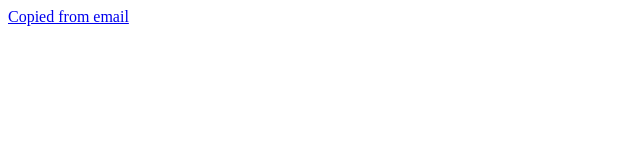
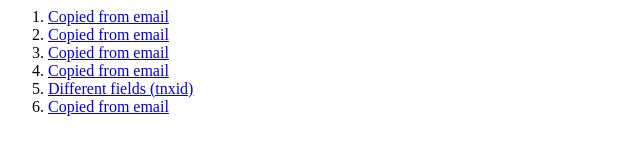
Before and after one commit to brian-carroll/junk, a plain HTML site: page index.html in a window 1280 px wide. Shown: the whole page, without its empty margins (0-640 px from the left). Drawn offline with Linux system fonts and the light colour scheme.

Commit message:
More links from more emails

```diff
--- a/index.html
+++ b/index.html
@@ -6,9 +6,47 @@
 
 <body>
 
-  <a href="https://api.thetrainline.com/mobile/op/orderhistory/deeplink?email=BRIAN.CARROLL@THETRAINLINE.COM&orderid=4a5ed395-e591-48e6-9d65-15ac3e9fb19c&token=3TB6HKJX4B">
-    Copied from email
-  </a>
+  <ol>
+
+    <li>
+      <a href="https://api.thetrainline.com/mobile/op/orderhistory/deeplink?email=BRIAN.CARROLL@THETRAINLINE.COM&orderid=4a5ed395-e591-48e6-9d65-15ac3e9fb19c&token=3TB6HKJX4B">
+        Copied from email
+      </a>
+    </li>
+
+    <li>
+      <a href="https://api.thetrainline.com/mobile/op/orderhistory/deeplink?email=BRIAN.CARROLL@THETRAINLINE.COM&orderid=6c831c1b-f3d6-40d7-8792-0bb91fc4b151&token=X4LJ2N9J65&utm_medium=email_1P&utm_source=trigger_1P&utm_campaign=TL_L_ONE_Booking_Confirmation_1P&utm_content=TL_L_ONE_Booking_Confirmation_1P">
+        Copied from email
+      </a>
+    </li>
+
+    <li>
+      <a href="https://api.thetrainline.com/mobile/op/orderhistory/deeplink?email=BRIAN.CARROLL@THETRAINLINE.COM&orderid=048242ce-7c69-4804-a202-2cd3de9e469d&token=X3TN34FWKH&utm_medium=email_1P&utm_source=trigger_1P&utm_campaign=TL_L_ONE_Booking_Confirmation_1P&utm_content=TL_L_ONE_Booking_Confirmation_1P">
+        Copied from email
+      </a>
+    </li>
+
+    <li>
+      <a href="https://api.thetrainline.com/mobile/op/orderhistory/deeplink?email=BRIAN.CARROLL@THETRAINLINE.COM&orderid=720154ba-7484-4bb3-8eec-7f0cfdda77ba&token=FL6B4259GB&utm_medium=email_1P&utm_source=trigger_1P&utm_campaign=TL_L_ONE_Booking_Confirmation_1P&utm_content=TL_L_ONE_Booking_Confirmation_1P">
+        Copied from email
+      </a>
+    </li>
+
+    <li>
+      <a href="https://api.thetrainline.com/mobile/tickets/deeplink?email=BRIAN.CARROLL@THETRAINLINE.COM&tnxid=2181816563&token=RB75T2TGH7&utm_medium=email_TRACS&utm_source=trigger_TRACS&utm_campaign=TL_L_ONE_Booking_Confirmation_TRACS&utm_content=TL_L_ONE_Booking_Confirmation_TRACS">
+        Different fields (tnxid)
+      </a>
+    </li>
+
+    <li>
+      <a href="https://api.thetrainline.com/mobile/op/orderhistory/deeplink?email=BRIAN.CARROLL@THETRAINLINE.COM&orderid=0b4348e2-e53c-430a-bce9-183ee66ef3cf&token=JC5439KB54&utm_medium=email_1P&utm_source=trigger_1P&utm_campaign=TL_L_ONE_Booking_Confirmation_1P&utm_content=TL_L_ONE_Booking_Confirmation_1P">
+        Copied from email
+      </a>
+    </li>
+
+  </ol>
+
+
 </body>
 
 </html>
```
